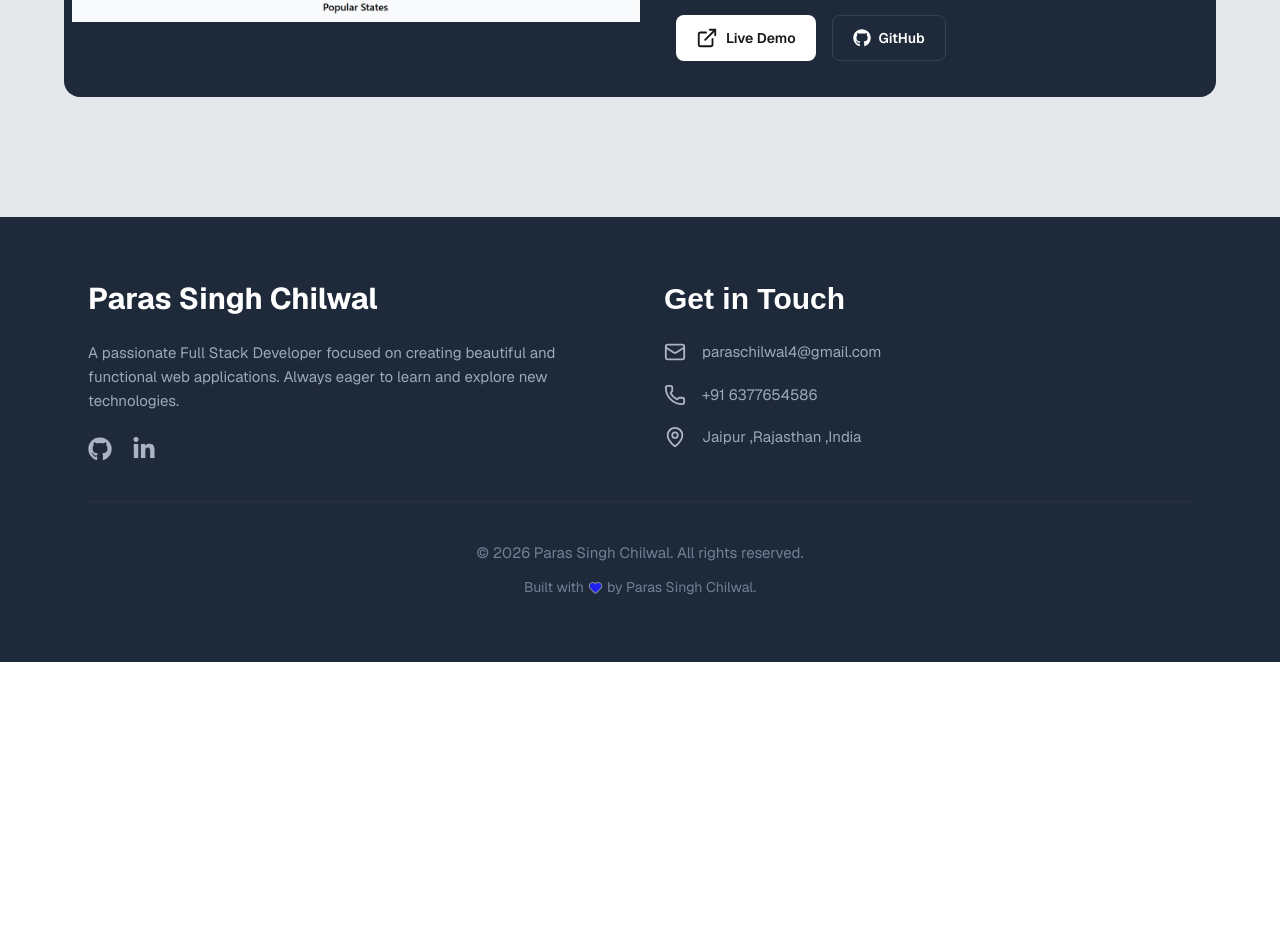
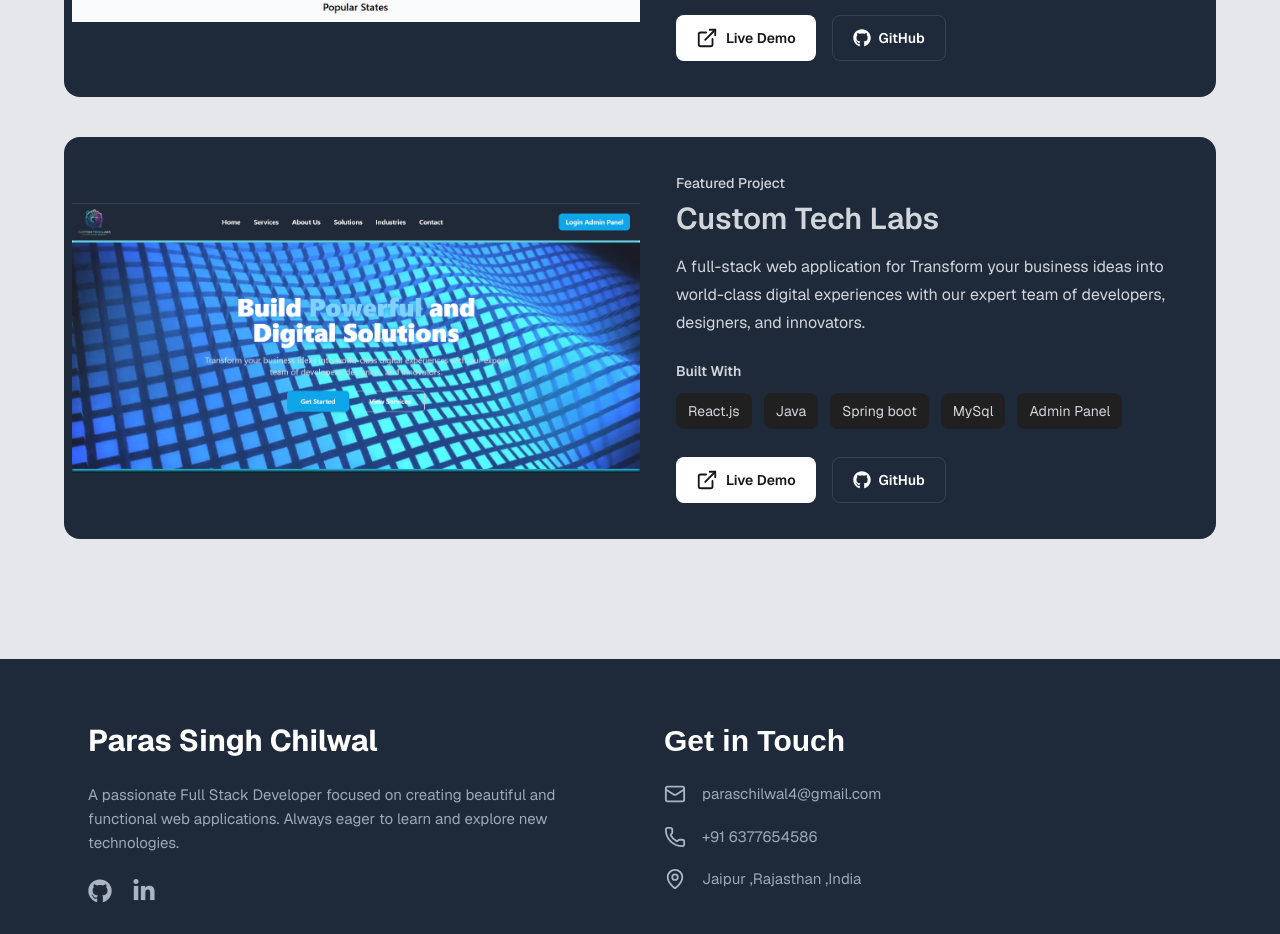
Before and after one commit to paras451/Portfolio_Paras, a Next.js app: page / in a window 1280 px wide. Shown: the part 3177-4111 px from the top of the page. Before the commit the page ends 3839 px from the top, so only its background shows below. Built offline with nearby package versions, Linux system fonts and the light colour scheme.

Commit message:
Add project 3 section with details and links
Added project 3 section with details, image, and buttons.

```diff
--- a/app/components/projects.tsx
+++ b/app/components/projects.tsx
@@ -219,6 +219,98 @@ function projects() {
               </div>
             </div>
           </div>
+
+             {/* project 3 */}
+
+          <div
+            className="mb-10 grid overflow-hidden rounded-2xl bg-gray-800 md:grid-cols-2"
+            data-aos="fade-up"
+            data-aos-delay="50"
+            data-aos-duration="1000"
+          >
+            {/* project image */}
+            <div className="group relative  overflow-hidden sm:min-h-[320px]">
+              <img
+                src="/project3.png"
+                alt="Project 3"
+                className="h-full w-full object-contain transition duration-500 md:pl-2 group-hover:scale-105"
+              />
+
+              {/* image overlay */}
+
+              {/* <div className="absolute inset-0 bg-gradient-to-t from-black/70 to-transparent group-hover:bg-transparent" /> */}
+            </div>
+
+            {/* project details */}
+            <div className="flex flex-col justify-center p-7 font-sans sm:p-9">
+              <p className="mb-2 text-sm font-medium text-gray-300 ">
+                Featured Project
+              </p>
+
+              <h3 className="text-2xl font-semibold text-gray-300 sm:text-3xl">
+                Custom Tech Labs
+              </h3>
+
+              <p className="mt-4 text-sm leading-7 text-gray-300 sm:text-base">
+                A full-stack web application for Transform your business ideas
+                into world-class digital experiences with our expert team of
+                developers, designers, and innovators.
+              </p>
+
+              {/* Technologies */}
+              <div className="mt-6">
+                <p className="mb-3 text-sm font-semibold text-gray-300">
+                  Built With
+                </p>
+
+                <div className="flex flex-wrap gap-3">
+                  <span className="flex items-center gap-2 rounded-lg  bg-[#202020] px-3 py-2 text-sm text-gray-300">
+                    React.js
+                  </span>
+
+                  <span className="flex items-center gap-2 rounded-lg  bg-[#202020] px-3 py-2 text-sm text-gray-300">
+                    Java
+                  </span>
+
+                  <span className="flex items-center gap-2 rounded-lg  bg-[#202020] px-3 py-2 text-sm text-gray-300">
+                    Spring boot
+                  </span>
+
+                  <span className="flex items-center gap-2 rounded-lg  bg-[#202020] px-3 py-2 text-sm text-gray-300">
+                    MySql
+                  </span>
+
+                  <span className="flex items-center gap-2 rounded-lg  bg-[#202020] px-3 py-2 text-sm text-gray-300">
+                    Admin Panel
+                  </span>
+                </div>
+              </div>
+
+              {/* buttons */}
+
+              <div className="mt-7 flex flex-wrap gap-4">
+                <a
+                  href="https://fronted-project-zeta.vercel.app/"
+                  target="_blank"
+                  rel="noopener noreferrer "
+                  className="inline-flex items-center gap-2 rounded-lg bg-white px-5 py-3 text-sm font-semibold transition "
+                >
+                  <ExternalLink size={22} />
+                  Live Demo
+                </a>
+
+                <a
+                  href="https://github.com/paras451/myFrontendProject"
+                  target="_blank"
+                  rel="noopener noreferrer"
+                  className="inline-flex items-center gap-2 rounded-lg border border-gray-700 px-5 py-3 text-sm font-semibold text-white transition  "
+                >
+                  <FaGithub size={18} />
+                  GitHub
+                </a>
+              </div>
+            </div>
+          </div>
         </div>
       </section>
     </div>
```
